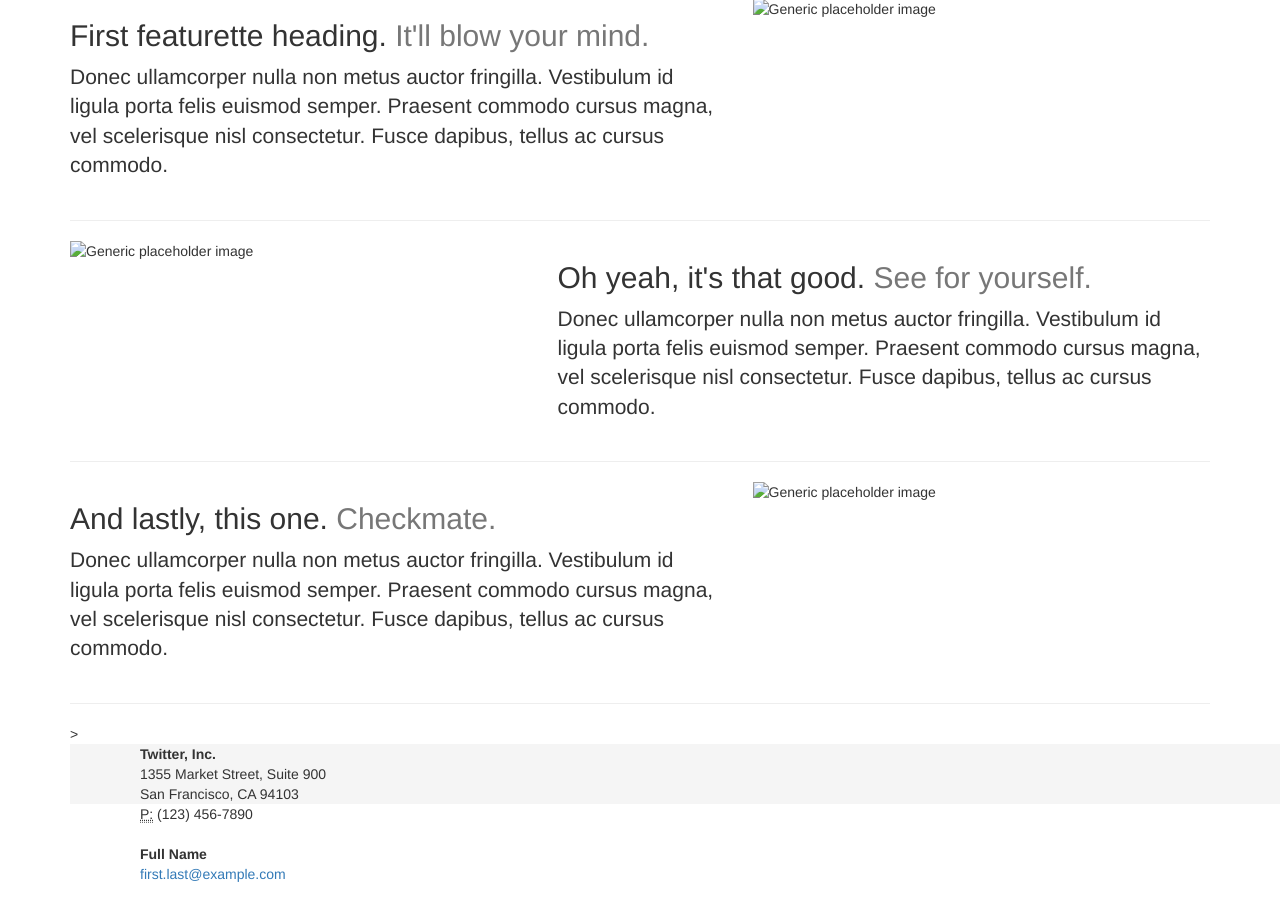
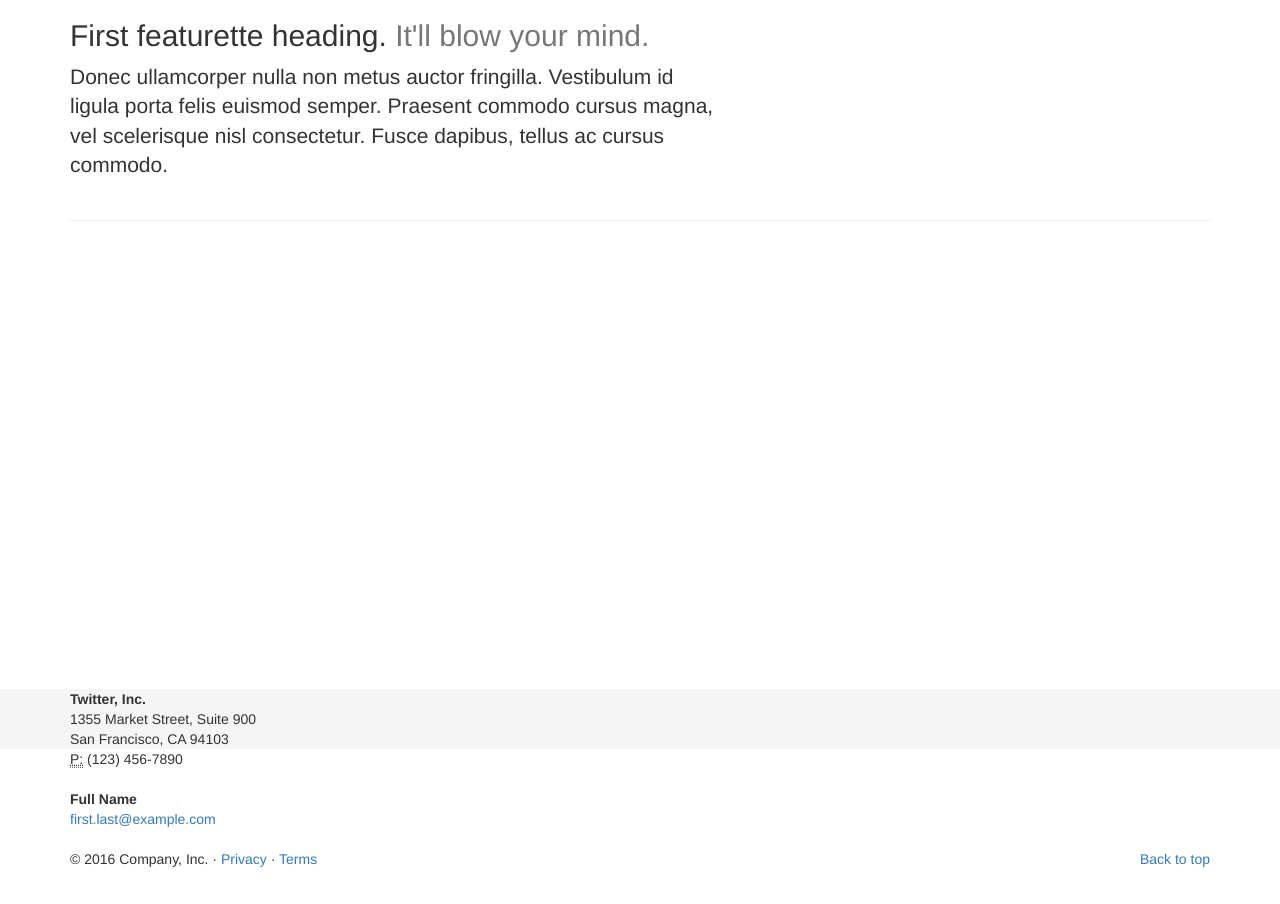
Before and after one commit to ryanleslie1997/set09103, a Flask app: page / in a window 1280 px wide; the page is wider, and only the part inside the window is pictured. Shown: the part 51-955 px from the top of that part. After the commit the page ends 918 px from the top of that part, so only its background shows below. Run offline with Flask 2, Linux system fonts and the light colour scheme; some libraries are stand-ins or nearby versions.

Commit message:
Made changes to body and footer

```diff
--- a/templates/base.html
+++ b/templates/base.html
@@ -69,6 +69,8 @@ body {
 		  <strong>Full Name</strong><br>
 		  <a href="mailto:#">first.last@example.com</a>
 		</address>
+		<p class="pull-right"><a href="#">Back to top</a></p>
+        <p>&copy; 2016 Company, Inc. &middot; <a href="#">Privacy</a> &middot; <a href="#">Terms</a></p>
       </div>
     </footer>
 		<script src="https://ajax.googleapis.com/ajax/libs/jquery/1.11.3/jquery.min.js"></script>
--- a/templates/home.html
+++ b/templates/home.html
@@ -6,35 +6,7 @@
           <h2 class="featurette-heading">First featurette heading. <span class="text-muted">It'll blow your mind.</span></h2>
           <p class="lead">Donec ullamcorper nulla non metus auctor fringilla. Vestibulum id ligula porta felis euismod semper. Praesent commodo cursus magna, vel scelerisque nisl consectetur. Fusce dapibus, tellus ac cursus commodo.</p>
         </div>
-        <div class="col-md-5">
-          <img class="featurette-image img-responsive center-block" data-src="holder.js/500x500/auto" alt="Generic placeholder image">
-        </div>
       </div>
-
       <hr class="featurette-divider">
-
-      <div class="row featurette">
-        <div class="col-md-7 col-md-push-5">
-          <h2 class="featurette-heading">Oh yeah, it's that good. <span class="text-muted">See for yourself.</span></h2>
-          <p class="lead">Donec ullamcorper nulla non metus auctor fringilla. Vestibulum id ligula porta felis euismod semper. Praesent commodo cursus magna, vel scelerisque nisl consectetur. Fusce dapibus, tellus ac cursus commodo.</p>
-        </div>
-        <div class="col-md-5 col-md-pull-7">
-          <img class="featurette-image img-responsive center-block" data-src="holder.js/500x500/auto" alt="Generic placeholder image">
-        </div>
       </div>
-
-      <hr class="featurette-divider">
-
-      <div class="row featurette">
-        <div class="col-md-7">
-          <h2 class="featurette-heading">And lastly, this one. <span class="text-muted">Checkmate.</span></h2>
-          <p class="lead">Donec ullamcorper nulla non metus auctor fringilla. Vestibulum id ligula porta felis euismod semper. Praesent commodo cursus magna, vel scelerisque nisl consectetur. Fusce dapibus, tellus ac cursus commodo.</p>
-        </div>
-        <div class="col-md-5">
-          <img class="featurette-image img-responsive center-block" data-src="holder.js/500x500/auto" alt="Generic placeholder image">
-        </div>
-      </div>
-
-      <hr class="featurette-divider">
->
 {% endblock %}}
```
